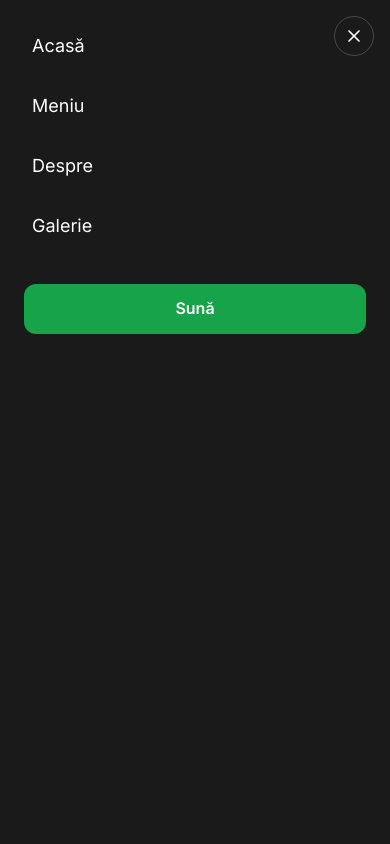
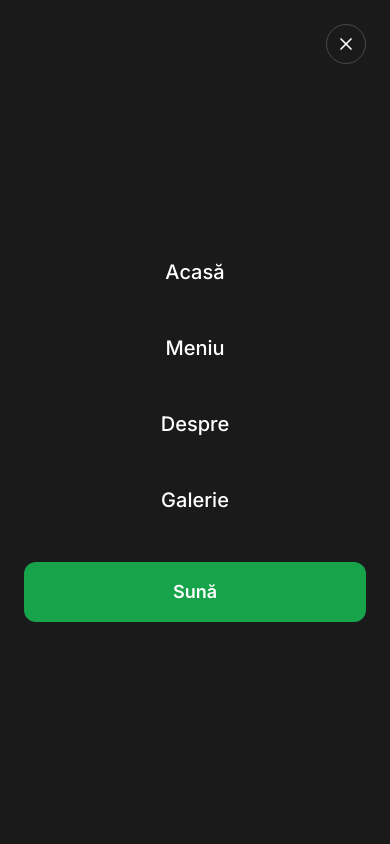
Before and after one commit to Pemp14/gast-haus, a React (Vite) app: page / in a window 390 px wide. Both pictures are taken after a click on the button 354 px from the left and 32 px from the top of the page. Shown: the top 844 px of the page. Built offline with nearby package versions, Linux system fonts and the light colour scheme.

Commit message:
Центрирование мобильного меню

```diff
--- a/src/components/Header.tsx
+++ b/src/components/Header.tsx
@@ -79,13 +79,13 @@ const Header: React.FC = () => {
           <div
             className="absolute inset-0 w-screen h-[100dvh] bg-soft-black text-white shadow-xl
             pt-[calc(20px+env(safe-area-inset-top))] pb-[env(safe-area-inset-bottom)] px-6
-            overflow-y-auto overscroll-contain"
+            overflow-y-auto overscroll-contain flex flex-col justify-center"
 
             onClick={(e) => e.stopPropagation()}
             role="dialog"
             aria-modal="true"
           >
-            <div className="absolute top-4 right-4">
+            <div className="absolute top-6 right-6">
               <button
                 onClick={() => setOpen(false)}
                 className="inline-flex h-10 w-10 items-center justify-center rounded-full border border-white/20"
@@ -95,26 +95,28 @@ const Header: React.FC = () => {
               </button>
             </div>
 
-            <nav className="space-y-2 text-lg">
+            <div className="flex flex-col items-center justify-center flex-1 max-w-sm mx-auto w-full">
+              <nav className="space-y-4 text-center w-full">
                 {links.map((l) => (
                   <Link
                     key={l.to}
                     to={l.to}
                     onClick={() => setOpen(false)}
-                  className="block py-3 px-2 rounded-lg hover:bg-white/5"
+                    className="block py-4 px-4 rounded-xl hover:bg-white/5 text-xl font-medium transition-colors duration-200"
                   >
                     {l.label}
                   </Link>
                 ))}
               </nav>
 
-            <div className="mt-8">
+              <div className="mt-8 w-full">
                 <button
                   onClick={handleCall}
-                className="w-full bg-green-600 hover:bg-green-700 px-4 py-3 rounded-xl font-semibold"
+                  className="w-full bg-green-600 hover:bg-green-700 px-6 py-4 rounded-xl font-semibold text-lg transition-colors duration-200"
                 >
                   {t('call')}
                 </button>
+              </div>
             </div>
           </div>
         </div>
```
Lines whose indentation alone changed are shown as unchanged.
